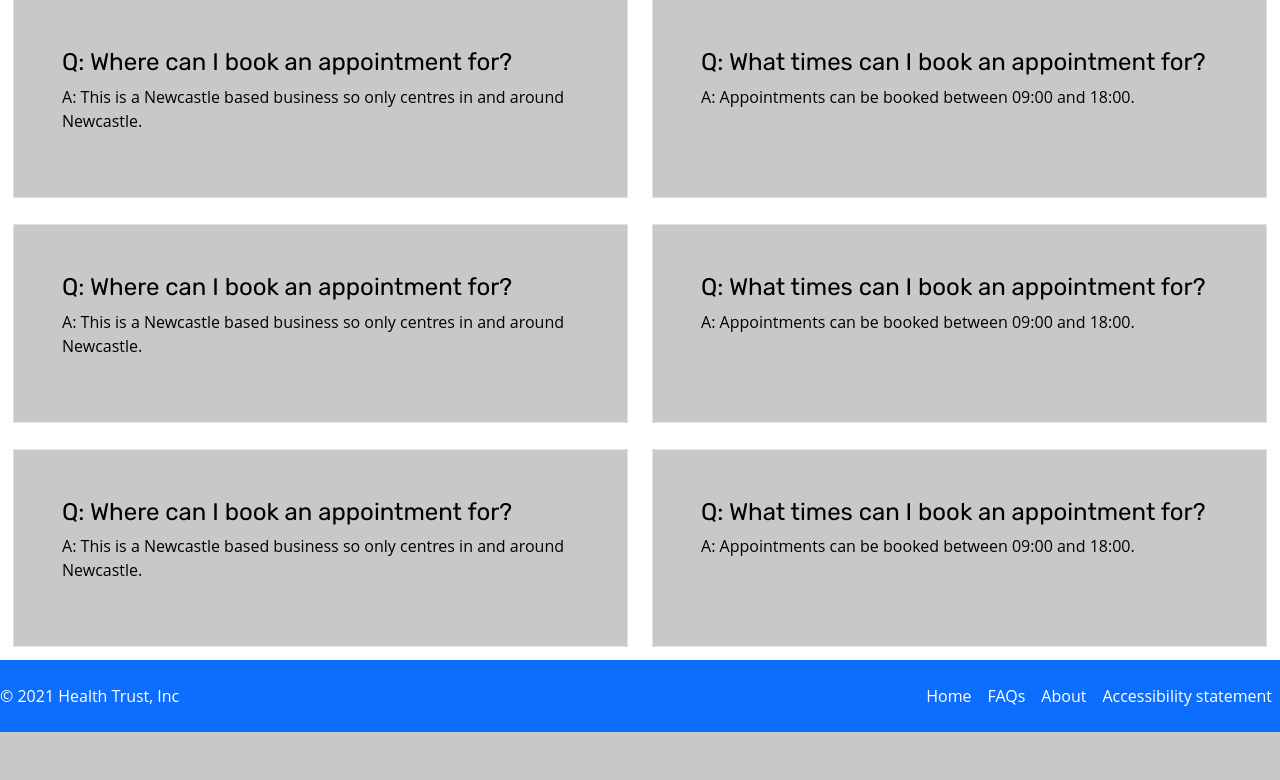
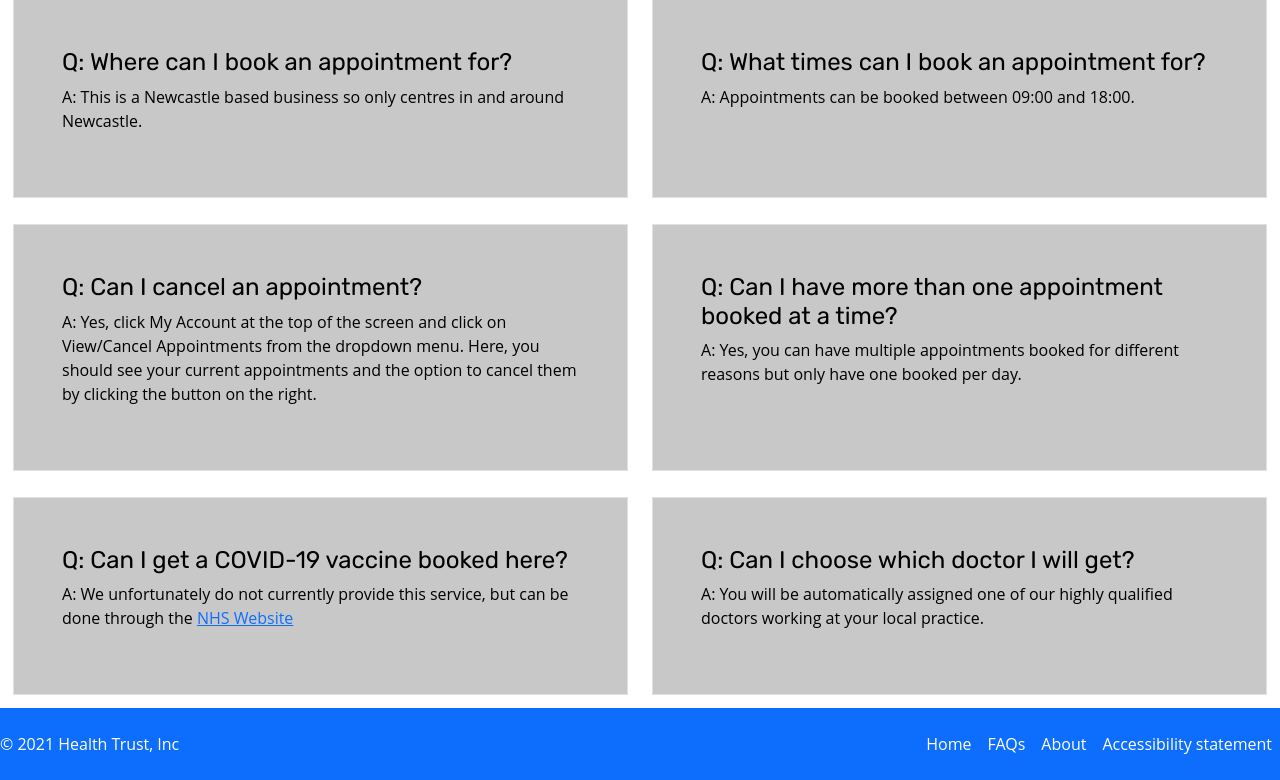
Before and after one commit to mfronistas/HealthTrustApp, a Flask app: page /faqs in a window 1280 px wide. Shown: the part 259-1039 px from the top of the page. Before the commit the page ends 991 px from the top, so only its background shows below. Run offline with Flask 2, Linux system fonts and the light colour scheme; parts of the project's set-up code (start-up, migrations or seed data) failed here and were passed over; some web fonts are replaced.

Commit message:
Completed faqs.

```diff
--- a/templates/faqs.html
+++ b/templates/faqs.html
@@ -22,28 +22,29 @@
 <div class="row align-items-md-stretch padding">
   <div class="col-md-6">
     <div class="h-100 p-5 gray-bg border text-black">
-      <h4>Q: Where can I book an appointment for?</h4>
-      <p>A: This is a Newcastle based business so only centres in and around Newcastle.</p>
+      <h4>Q: Can I cancel an appointment?</h4>
+      <p>A: Yes, click My Account at the top of the screen and click on View/Cancel Appointments from the dropdown menu.
+      Here, you should see your current appointments and the option to cancel them by clicking the button on the right.</p>
     </div>
   </div>
   <div class="col-md-6">
     <div class="h-100 p-5 gray-bg border text-black">
-      <h4>Q: What times can I book an appointment for?</h4>
-      <p>A: Appointments can be booked between 09:00 and 18:00.</p>
+      <h4>Q: Can I have more than one appointment booked at a time?</h4>
+      <p>A: Yes, you can have multiple appointments booked for different reasons but only have one booked per day.</p>
     </div>
   </div>
 </div>
 <div class="row align-items-md-stretch padding">
   <div class="col-md-6">
     <div class="h-100 p-5 gray-bg border text-black">
-      <h4>Q: Where can I book an appointment for?</h4>
-      <p>A: This is a Newcastle based business so only centres in and around Newcastle.</p>
+      <h4>Q: Can I get a COVID-19 vaccine booked here?</h4>
+      <p>A: We unfortunately do not currently provide this service, but can be done through the <a href="https://www.nhs.uk/conditions/coronavirus-covid-19/coronavirus-vaccination/book-coronavirus-vaccination/" class="'alert-link">NHS Website</a></p>
     </div>
   </div>
   <div class="col-md-6">
     <div class="h-100 p-5 gray-bg border text-black">
-      <h4>Q: What times can I book an appointment for?</h4>
-      <p>A: Appointments can be booked between 09:00 and 18:00.</p>
+      <h4>Q: Can I choose which doctor I will get?</h4>
+      <p>A: You will be automatically assigned one of our highly qualified doctors working at your local practice.</p>
     </div>
   </div>
 </div>
```
